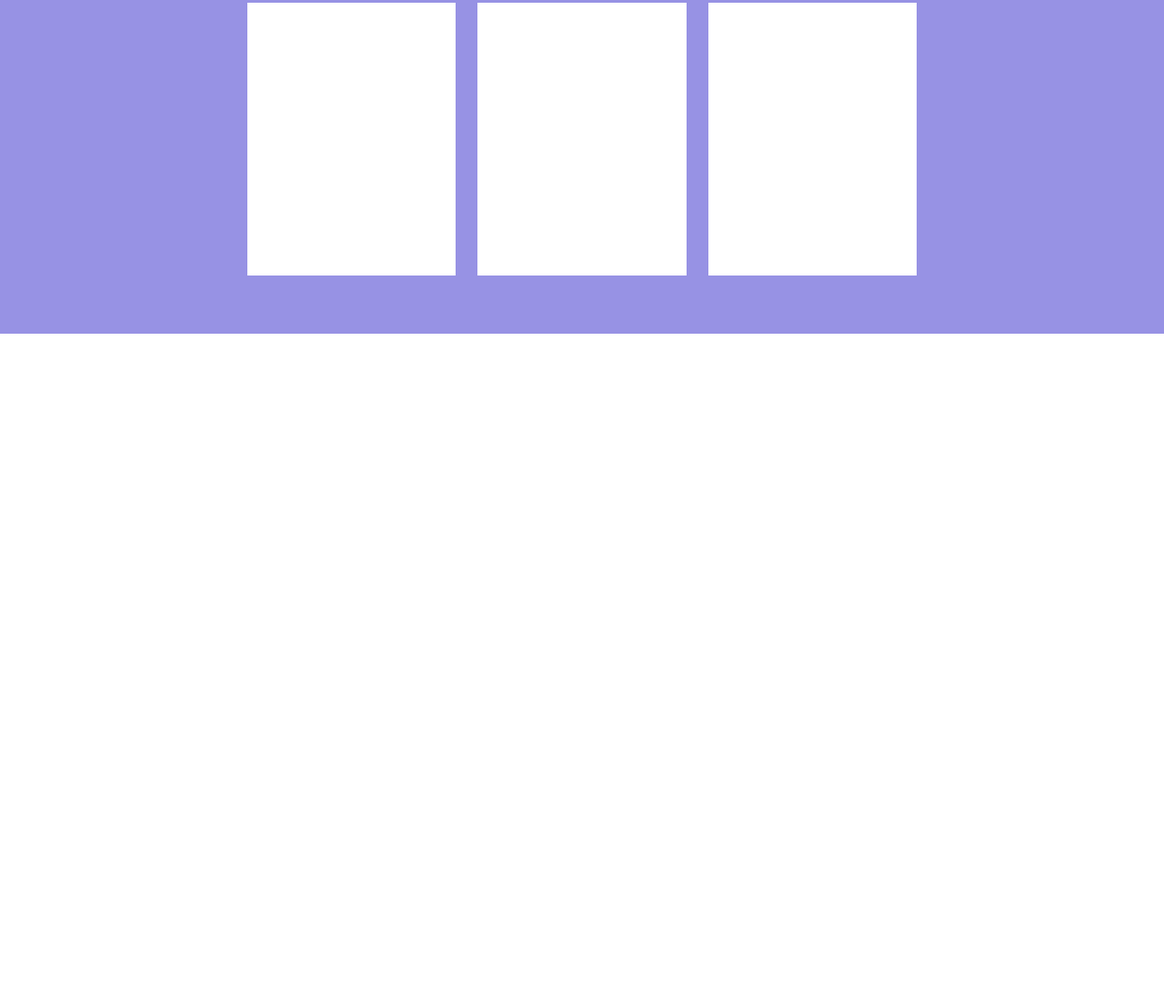
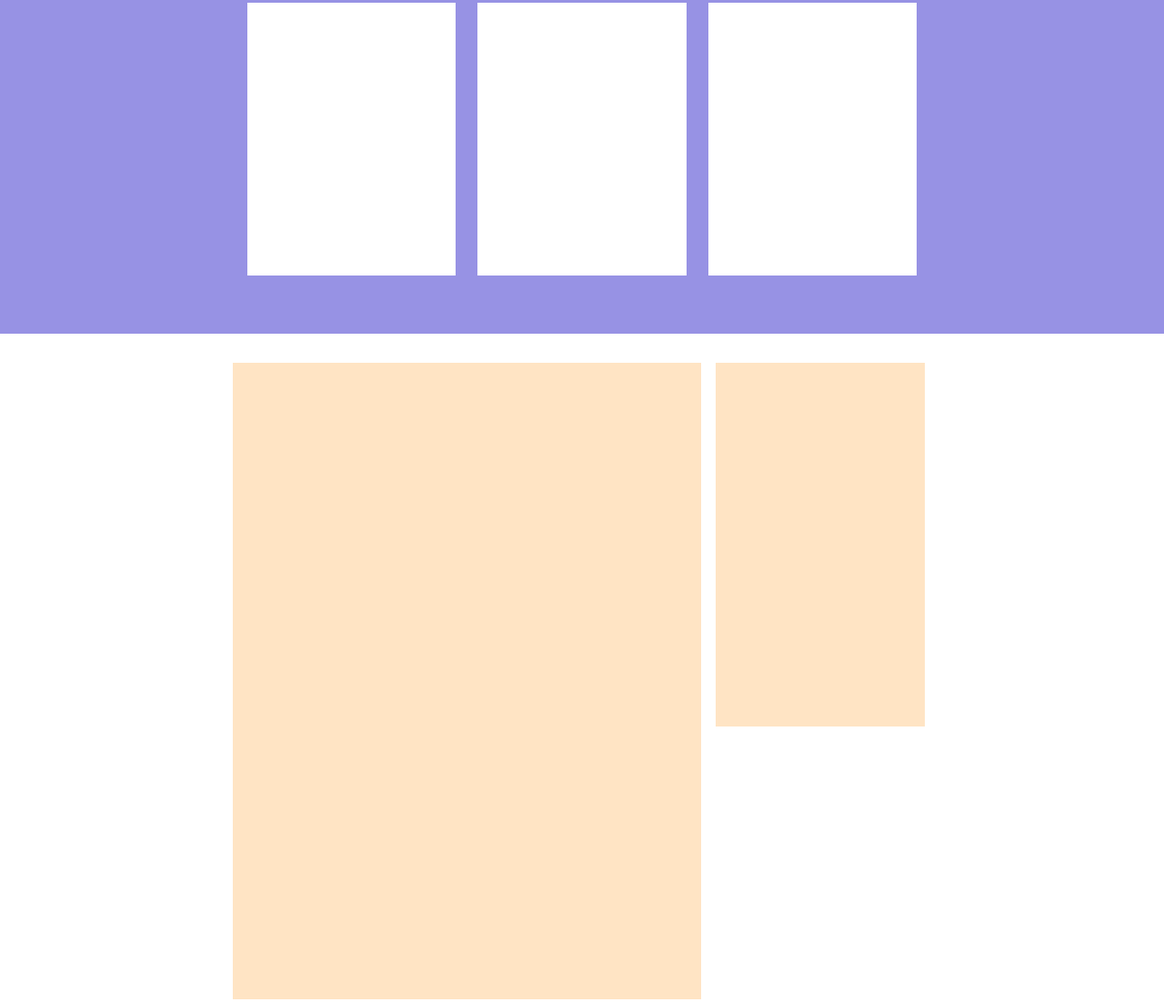
Before and after one commit to LorenzoOgnibene/htmlcss-responsive-layout, a plain HTML site: page index.html in a window 1280 px wide. Shown: the part 3361-4463 px from the top of the page at 91% size. Before the commit the page ends 3728 px from the top, so only its background shows below. Drawn offline with Linux system fonts and the light colour scheme.

Commit message:
Add section get start and footer

```diff
--- a/css/style.css
+++ b/css/style.css
@@ -103,6 +103,43 @@ div.label{
     margin-bottom: 1rem;
 }
 
+/* SECTION ABOUT US */
+
+section.about-us{
+    padding: 2rem;
+}
+
+div.description{
+    width: 100%;
+    height: 700px;
+    background-color: bisque;
+    margin-bottom: 1rem;
+}
+
+div.aside{
+    width: 100%;
+    height: 400px;
+    background-color: bisque;
+}
+
+
+/* SECTION GET START */
+
+section.get-start{
+    padding: 2rem;
+    width: 100%;
+    height: 700px;
+}
+
+/* FOOTER */
+
+footer{
+    width: 100%;
+    height: 350px;
+    background-color: #333333;
+}
+
+
 /******** RESPONSIVE ********/
 
 @media all and (min-width: 790px){
@@ -129,6 +166,14 @@ div.label{
         justify-content: space-between;
     }
 
+    div.description{
+        width: 67%;
+        margin-right: 1rem;
+    }
+
+    div.aside{
+        width: 30%;
+    }
 }
 
 
--- a/index.html
+++ b/index.html
@@ -81,11 +81,25 @@
                     <div class="label"></div>
                 </div>
             </section>
+            <section class="about-us flex container">
+                <div class="description">
 
+                </div>
+                <div class="aside">
+
+                </div>
+            </section>
+            <section class="get-start bg-violet">
+                <div class="start">
+
+                </div>
+            </section>
         </main>
 
         <footer>
+            <div class="footer">
 
+            </div>
         </footer>
     </body>
 </html>
```
